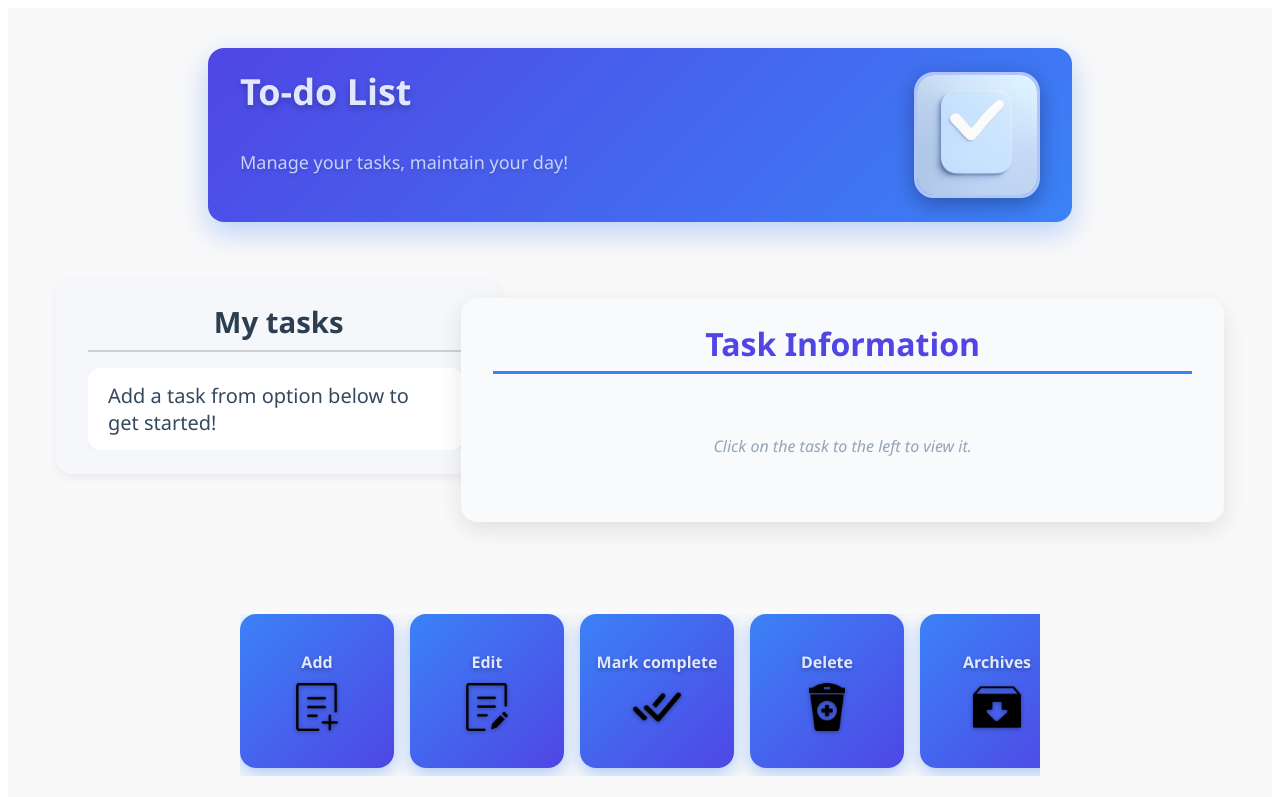
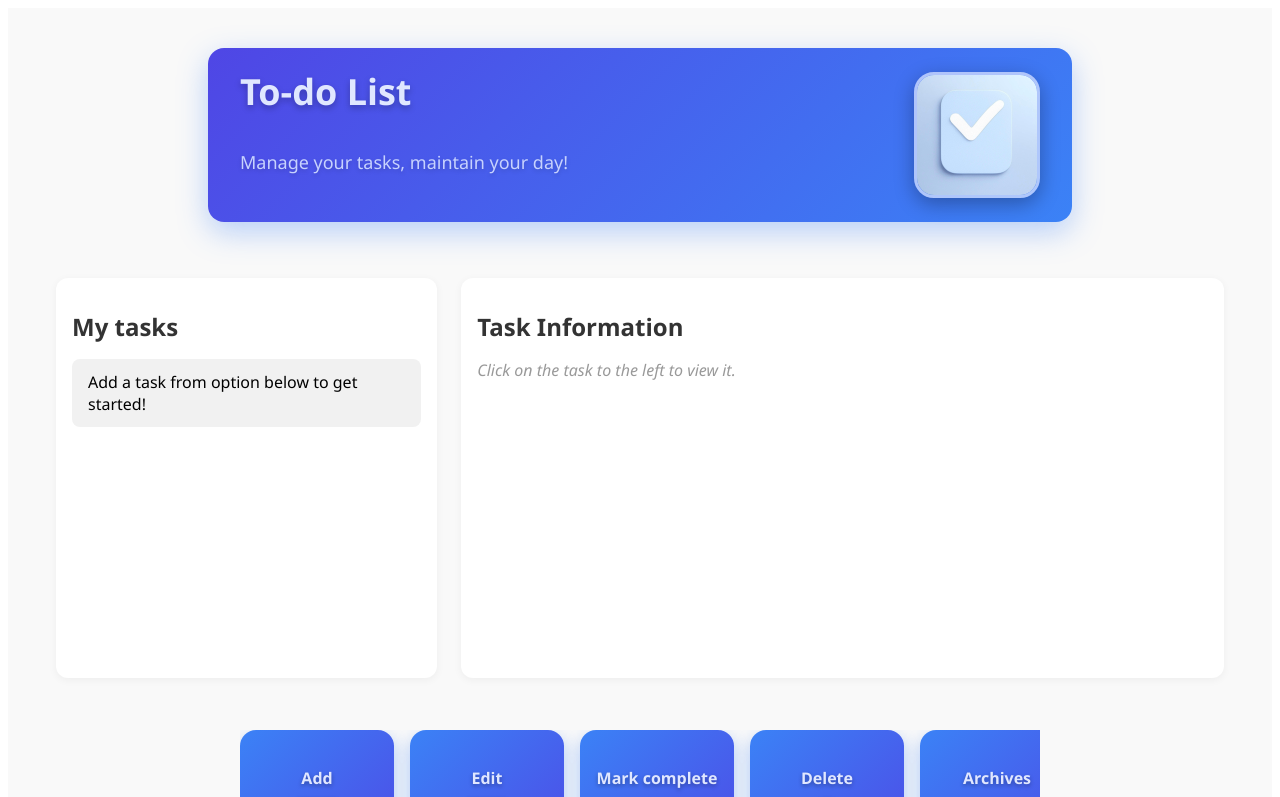
Before and after one commit to sunil-poudel/to-do-list, an Angular app: page / in a window 1280 px wide. Shown: the top 797 px of the page. Built offline with nearby package versions, Linux system fonts and the light colour scheme; a web font is replaced by a local one.

Commit message:
style task and tasks

```diff
--- a/src/app/task/task.css
+++ b/src/app/task/task.css
@@ -1,84 +1,42 @@
-/* task.css */
+/* task.component.css */
 
 #task_details {
-  max-width: 800px;
-  margin: 20px auto 40px;
-  padding: 24px 32px;
-  background: #f9fafb; /* very light gray */
-  border-radius: 16px;
-  box-shadow: 0 8px 24px rgba(0, 0, 0, 0.1);
-  font-family: 'Segoe UI', Tahoma, Geneva, Verdana, sans-serif;
-  color: #1e293b;
-  user-select: none;
-}
-
-#task_heading {
-  cursor: pointer;
-  margin-bottom: 20px;
+  width: 100%;
+  background-color: #ffffff;
+  border-radius: 12px;
+  padding: 16px;
+  box-shadow: 0 2px 8px rgba(0, 0, 0, 0.05);
+  box-sizing: border-box;
+  min-height: 400px;
 }
 
 #task_heading h1 {
-  margin: 0;
-  font-size: 2rem;
-  font-weight: 700;
-  color: #4f46e5;
-  text-align: center;
-  user-select: text;
-  border-bottom: 3px solid #3b82f6;
-  padding-bottom: 6px;
-}
-
-#task {
-  font-size: 1.125rem;
-  line-height: 1.5;
-  color: #334155;
+  font-size: 24px;
+  margin-bottom: 16px;
+  color: #333;
+  cursor: pointer;
 }
 
 .taskTitle {
-  font-weight: 700;
-  font-size: 1.5rem;
+  font-size: 20px;
+  font-weight: bold;
   margin-bottom: 8px;
-  color: #1e293b;
+  color: #222;
 }
 
 .taskDate {
-  font-style: italic;
-  font-size: 1rem;
-  color: #64748b;
-  margin-bottom: 16px;
+  font-size: 16px;
+  color: #666;
+  margin-bottom: 12px;
 }
 
 .taskDescription {
-  white-space: pre-wrap;
-  color: #475569;
-  font-size: 1rem;
-  line-height: 1.6;
+  font-size: 16px;
+  line-height: 1.5;
+  color: #444;
 }
 
-/* Placeholder when no task selected */
 #noTasks {
+  color: #999;
   font-style: italic;
-  color: #94a3b8;
-  text-align: center;
-  padding: 40px 0;
-  font-size: 1rem;
 }
-
-/* Responsive */
-@media (max-width: 600px) {
-  #task_details {
-    padding: 16px 20px;
-    margin: 16px auto 32px;
-  }
-  #task_heading h1 {
-    font-size: 1.75rem;
-  }
-  .taskTitle {
-    font-size: 1.25rem;
-  }
-  .taskDate,
-  .taskDescription,
-  #noTasks {
-    font-size: 0.9rem;
-  }
-}
--- a/src/app/tasks/tasks.css
+++ b/src/app/tasks/tasks.css
@@ -1,54 +1,42 @@
-/* tasks.css */
+/* tasks.component.css */
 
 #tasks_div {
   width: 100%;
-  padding: 24px 32px;
-  background-color: #f5f7fa;
-  border-radius: 16px;
-  box-shadow: 0 4px 10px rgba(0, 0, 0, 0.06);
-  display: flex;
-  flex-direction: column;
-  gap: 16px;
+  background-color: #ffffff;
+  border-radius: 12px;
+  padding: 16px;
+  box-shadow: 0 2px 8px rgba(0, 0, 0, 0.05);
+  box-sizing: border-box;
+  min-height: 400px;
 }
 
 #tasks_heading h1 {
-  margin: 0;
-  font-size: 22pt;
-  color: #2c3e50;
-  font-weight: 600;
-  font-family: 'Segoe UI', Tahoma, Geneva, Verdana, sans-serif;
-  text-align: center;
-  border-bottom: 2px solid #d0d0d0;
-  padding-bottom: 8px;
+  font-size: 24px;
+  margin-bottom: 16px;
+  color: #333;
 }
 
 #tasks_list {
   display: flex;
   flex-direction: column;
-  gap: 10px;
-  max-height: 500px;
+  gap: 8px;
+  max-height: 70vh;
   overflow-y: auto;
-  padding-right: 6px;
 }
 
 .tasks {
-  background-color: white;
-  padding: 14px 20px;
-  border-radius: 12px;
-  box-shadow: 0 2px 6px rgba(0, 0, 0, 0.05);
-  font-size: 15pt;
-  color: #34495e;
+  padding: 12px 16px;
+  background-color: #f1f1f1;
+  border-radius: 8px;
   cursor: pointer;
-  transition: all 0.2s ease-in-out;
-  font-family: 'Segoe UI', Tahoma, Geneva, Verdana, sans-serif;
+  transition: background-color 0.2s ease;
 }
 
 .tasks:hover {
-  background-color: #e3f2fd;
+  background-color: #e0e0e0;
 }
 
-.tasks.selected {
-  background-color: #bbdefb;
-  border-left: 6px solid #1976d2;
+.selected {
+  background-color: #d1e8ff !important;
   font-weight: 600;
 }
```
